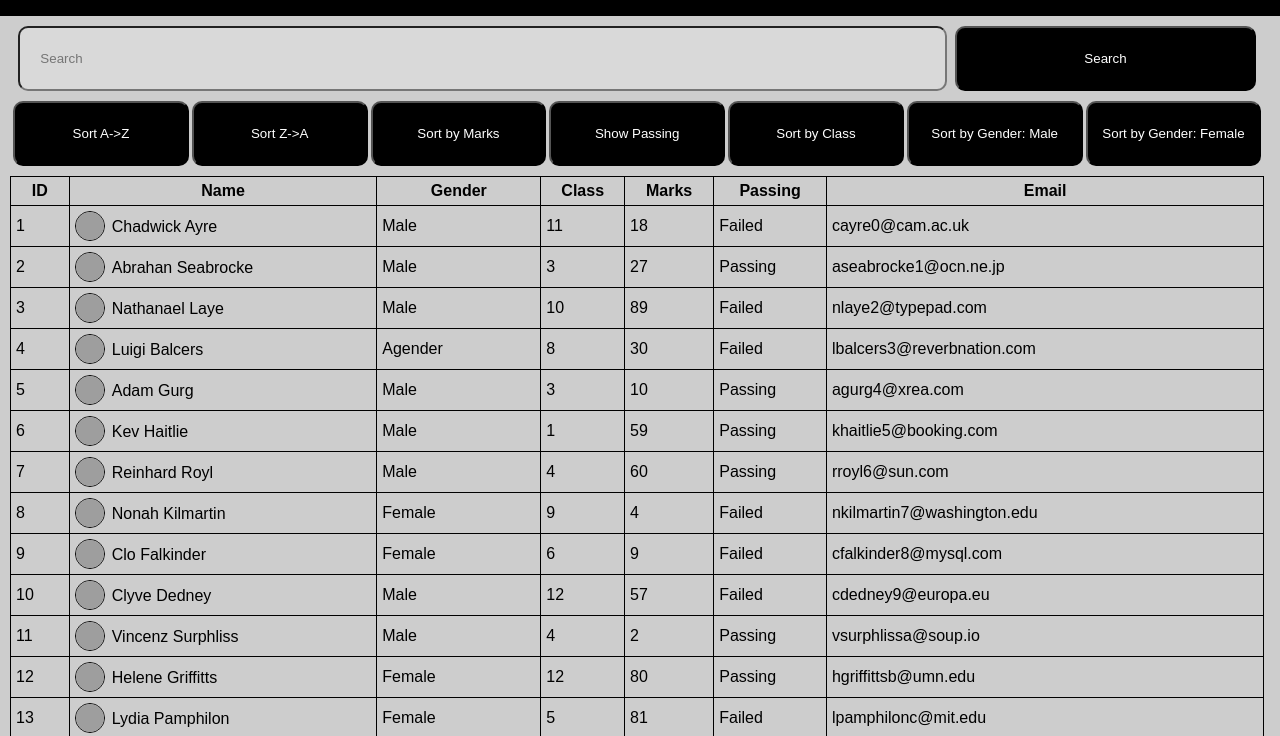
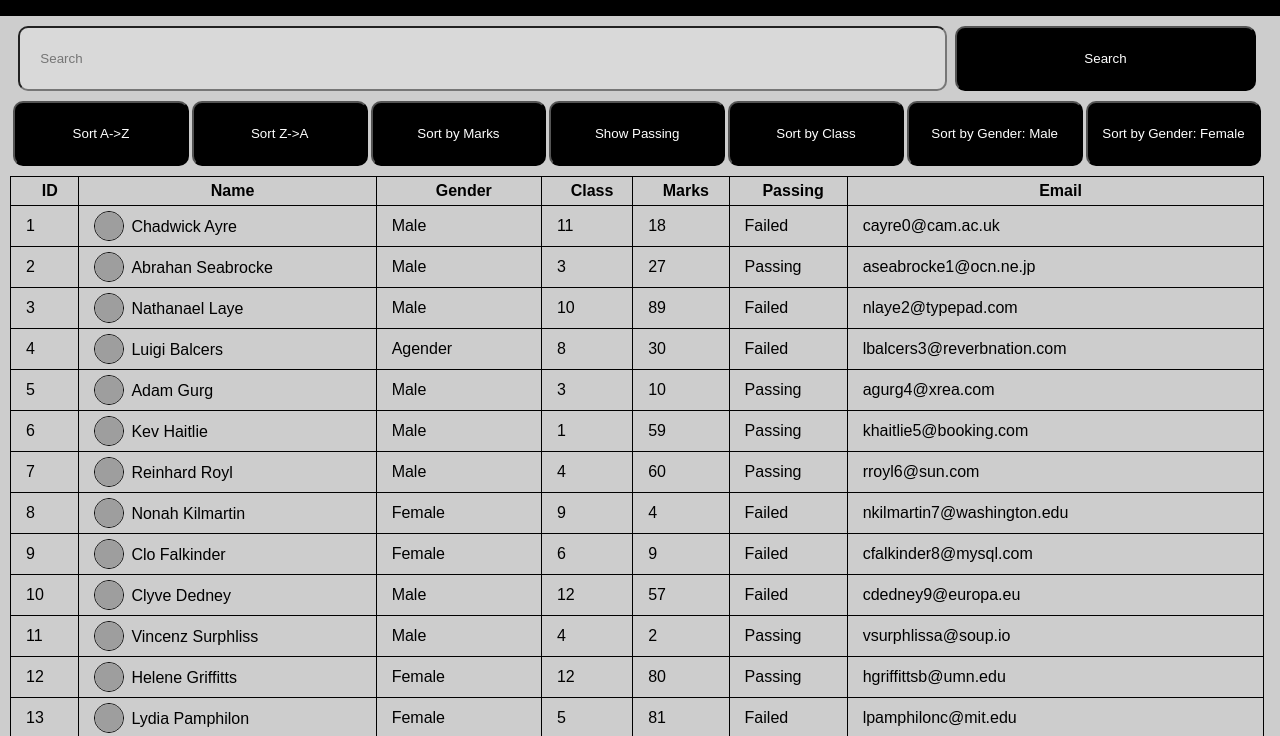
Before and after one commit to Bharath-S-J/Student_Management_System_Accio, a plain HTML site: page index.html in a window 1280 px wide. Shown: the part 60-796 px from the top of the page. Drawn offline with Linux system fonts and the light colour scheme; grey boxes are pictures that could not be loaded.

Commit message:
Update style.css

```diff
--- a/style.css
+++ b/style.css
@@ -64,6 +64,9 @@ table, th, td {
   padding-left: 10px;
   padding: 5px;
 }
+th, td{
+  padding-left:15px;
+}
 img{
 
   border-radius: 50%;
```
